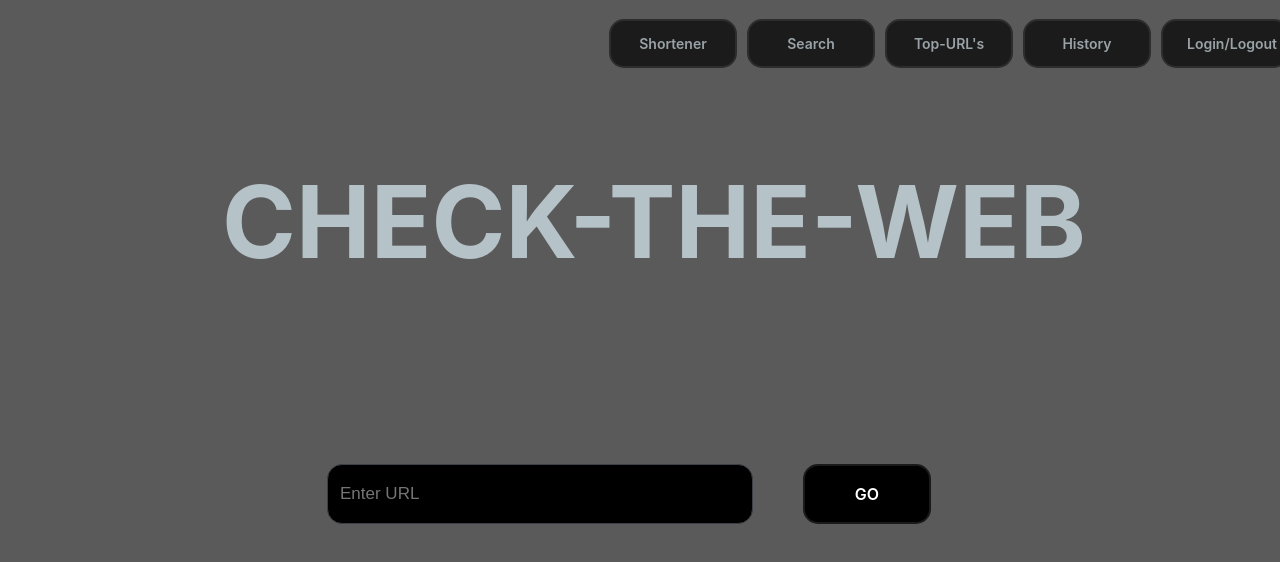
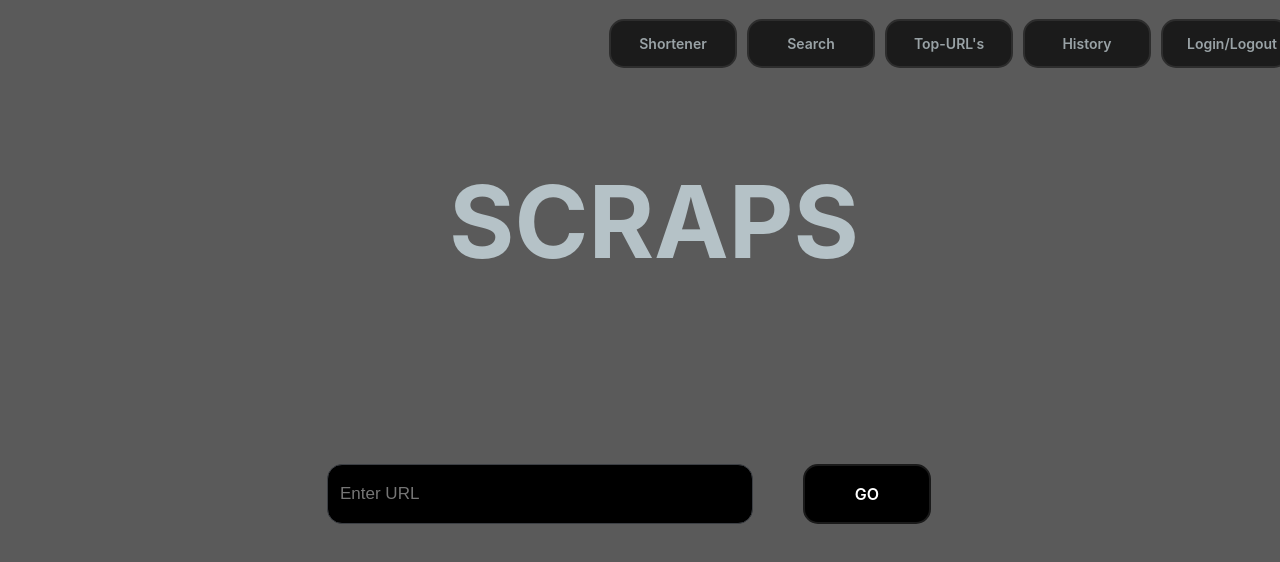
Before and after one commit to jakobb01/Scraps, a React (Create React App) app in the folder frontend/: page / in a window 1280 px wide. Shown: the top 562 px of the page. Built offline with nearby package versions, Linux system fonts and the light colour scheme.

Commit message:
style: changed tittle and h1 in index page

```diff
--- a/frontend/public/index.html
+++ b/frontend/public/index.html
@@ -24,7 +24,7 @@
       work correctly both with client-side routing and a non-root public URL.
       Learn how to configure a non-root public URL by running `npm run build`.
     -->
-    <title>React App</title>
+    <title>Scraps</title>
 </head>
 <body>
 <noscript>You need to enable JavaScript to run this app.</noscript>
--- a/frontend/src/pages/home.jsx
+++ b/frontend/src/pages/home.jsx
@@ -33,7 +33,7 @@ const Home = (params) => {
     return (
         <div className="home-container">
             <header>
-                <h1>CHECK-THE-WEB</h1>
+                <h1>SCRAPS</h1>
             </header>
             <main>
                 <div className="url-input-container">
```
